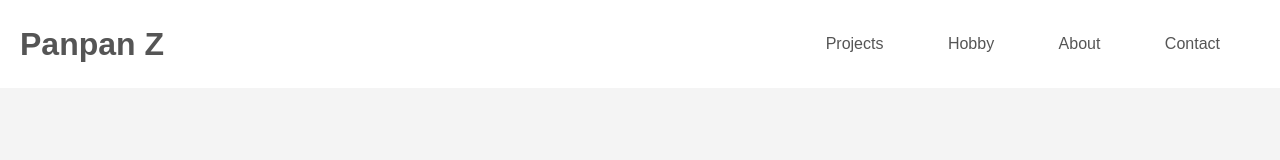
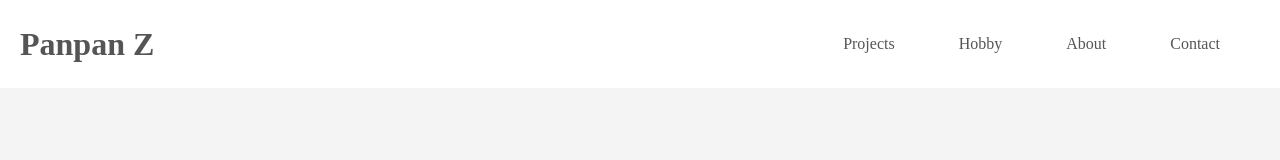
Before and after one commit to nierang/nierang.github.io, a plain HTML site: page index.html in a window 1280 px wide. Drawn offline with Linux system fonts and the light colour scheme.

Commit message:
Update index.html

```diff
--- a/index.html
+++ b/index.html
@@ -6,7 +6,7 @@
     <title>Panpan's Portfolio</title>
     <style>
         body {
-            font-family: 'Minion Pro', sans-serif;
+            font-family: 'Times New Roman', sans-serif;
             margin: 0;
             padding: 0;
             background-color: #f4f4f4;
@@ -36,7 +36,7 @@
             color: #555;
             padding: 10px 20px;
             margin: 0 10px;
-            font-weight: nomal;
+            font-weight: normal;
             display: inline-block;
         }
     </style>
```
